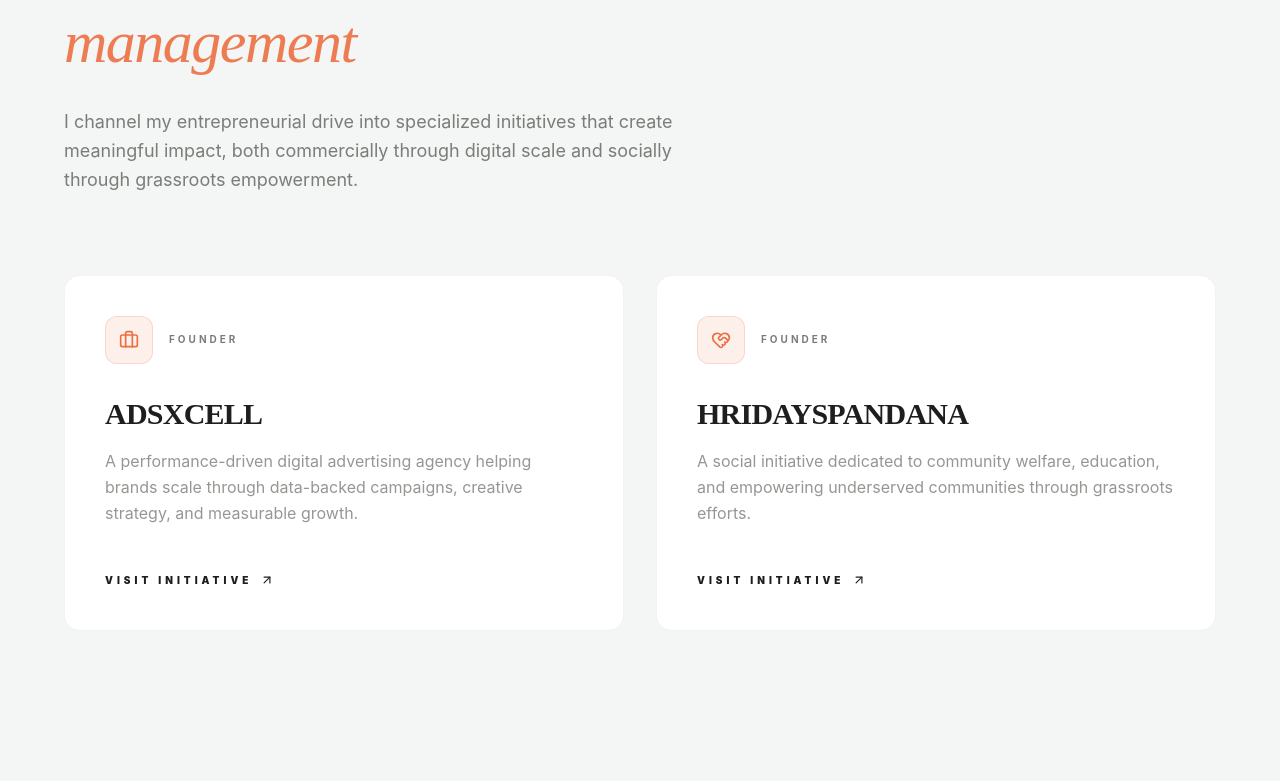
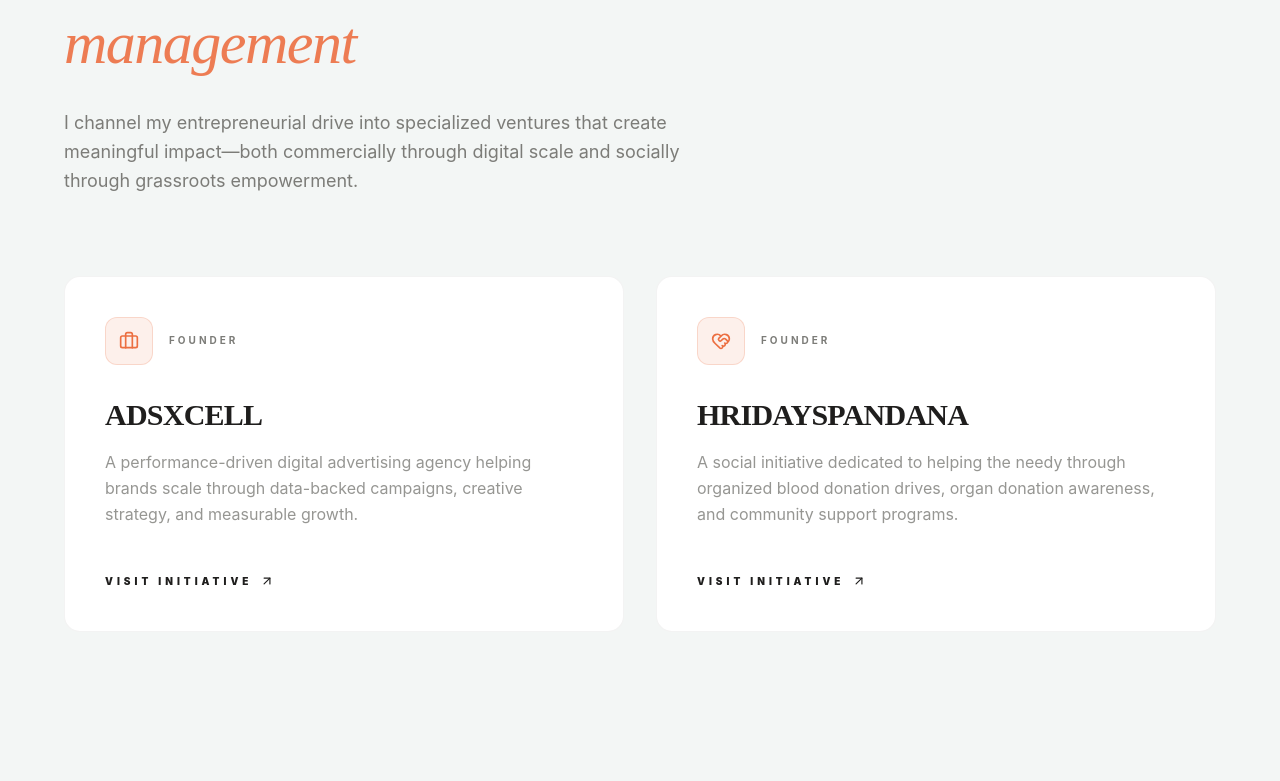
Before and after one commit to AbhiramanKuntimaddi/RP-Portfolio, a Next.js app: page / in a window 1280 px wide. Shown: the part 3159-3940 px from the top of the page. Built offline with nearby package versions, Linux system fonts and the light colour scheme.

Commit message:
Updated text in the Initiatives

```diff
--- a/app/components/Header.tsx
+++ b/app/components/Header.tsx
@@ -31,7 +31,7 @@ export default function Header() {
                     initial={{ opacity: 0, x: -20 }}
                     animate={{ opacity: 1, x: 0 }}
                     transition={{ duration: 1, ease: easeExpo }}>
-                    <Link href="/" className="group block relative z-[70]">
+                    <Link href="/" className="group block relative z-70">
                         <h1 className={`text-xl md:text-2xl font-display font-black tracking-tighter transition-colors duration-500 ${isOpen ? 'text-brand-onyx' : 'text-brand-onyx'}`}>
                             RAGHAV PUPPALA<span className="text-brand-accent group-hover:opacity-50 transition-opacity">.</span>
                         </h1>
@@ -67,7 +67,7 @@ export default function Header() {
 
                     <button
                         onClick={() => setIsOpen(!isOpen)}
-                        className="lg:hidden p-2 text-brand-onyx z-[70] focus:outline-none"
+                        className="lg:hidden p-2 text-brand-onyx z-70 focus:outline-none"
                     >
                         {isOpen ? <X className="w-6 h-6" /> : <Menu className="w-6 h-6" />}
                     </button>
@@ -81,7 +81,7 @@ export default function Header() {
                         animate={{ y: 0 }}
                         exit={{ y: "-100%" }}
                         transition={{ duration: 0.8, ease: easeExpo }}
-                        className="fixed inset-0 bg-brand-paper z-[60] flex flex-col justify-center px-8 lg:hidden"
+                        className="fixed inset-0 bg-brand-paper z-60 flex flex-col justify-center px-8 lg:hidden"
                     >
                         <div className="space-y-12">
                             <motion.p
--- a/app/components/Initiatives.tsx
+++ b/app/components/Initiatives.tsx
@@ -16,7 +16,7 @@ const initiatives = [
     title: "HridaySpandana",
     role: "Founder",
     description:
-			"A social initiative dedicated to community welfare, education, and empowering underserved communities through grassroots efforts.",
+      "A social initiative dedicated to helping the needy through organized blood donation drives, organ donation awareness, and community support programs.",
     icon: HeartHandshake,
     link: "https://hridayspandana.org/",
   },
@@ -26,17 +26,17 @@ export default function Initiatives() {
   const easeExpo = [0.19, 1, 0.22, 1] as const;
 
   return (
-		<section
-			id="initiatives"
-			className="relative bg-brand-paper py-24 md:py-32 px-6 md:px-16 overflow-hidden">
+    <section id="initiatives" className="relative bg-brand-paper py-24 md:py-32 px-6 md:px-16 overflow-hidden border-t border-brand-onyx/5">
       <div className="max-w-6xl mx-auto">
-				{/* HEADER SECTION - Synchronized Spacing */}
+
+        {/* HEADER SECTION */}
         <div className="mb-20 max-w-3xl">
           <motion.p
             initial={{ opacity: 0, x: -10 }}
             whileInView={{ opacity: 1, x: 0 }}
             viewport={{ once: true }}
-						className="mb-6 text-[10px] font-bold uppercase tracking-[0.5em] text-brand-accent font-sans">
+            className="mb-6 text-[10px] font-bold uppercase tracking-[0.5em] text-brand-accent font-sans"
+          >
             Initiatives
           </motion.p>
 
@@ -45,11 +45,9 @@ export default function Initiatives() {
             whileInView={{ opacity: 1, y: 0 }}
             viewport={{ once: true }}
             transition={{ duration: 0.8, ease: easeExpo }}
-						className="font-display text-4xl md:text-6xl tracking-tight text-brand-onyx leading-[1.1] mb-8 uppercase font-black">
-						Beyond Wealth{" "}
-						<span className="italic font-light text-brand-accent/90 lowercase">
-							Management
-						</span>
+            className="font-display text-4xl md:text-6xl tracking-tight text-brand-onyx leading-[1.1] mb-8 uppercase font-black"
+          >
+            Beyond Wealth <span className="italic font-light text-brand-accent/90 lowercase">Management</span>
           </motion.h2>
 
           <motion.p
@@ -57,14 +55,15 @@ export default function Initiatives() {
             whileInView={{ opacity: 1, y: 0 }}
             viewport={{ once: true }}
             transition={{ duration: 0.8, delay: 0.1, ease: easeExpo }}
-						className="text-lg leading-relaxed text-brand-muted font-sans max-w-2xl">
-						I channel my entrepreneurial drive into specialized initiatives that
-						create meaningful impact, both commercially through digital scale
-						and socially through grassroots empowerment.
+            className="text-lg leading-relaxed text-brand-muted font-sans max-w-2xl"
+          >
+            I channel my entrepreneurial drive into specialized ventures that create
+            meaningful impact—both commercially through digital scale and socially
+            through grassroots empowerment.
           </motion.p>
         </div>
 
-				{/* 2-COLUMN GRID - Matching Services/About Rhythm */}
+        {/* INITIATIVES GRID */}
         <div className="grid grid-cols-1 md:grid-cols-2 gap-6 lg:gap-8">
           {initiatives.map((item, index) => (
             <motion.div
@@ -73,8 +72,8 @@ export default function Initiatives() {
               whileInView={{ opacity: 1, y: 0 }}
               viewport={{ once: true }}
               transition={{ duration: 1, delay: index * 0.1, ease: easeExpo }}
-							className="group relative flex flex-col p-10 bg-white border border-brand-onyx/5 rounded-2xl transition-all duration-500 hover:border-brand-accent/40 hover:shadow-2xl">
-							{/* Top Row: Icon & Role Tag */}
+              className="group relative flex flex-col p-10 bg-white border border-brand-onyx/5 rounded-2xl transition-all duration-500 hover:border-brand-accent/40 hover:shadow-2xl"
+            >
               <div className="mb-8 flex items-center gap-4 relative z-10">
                 <div className="flex h-12 w-12 shrink-0 items-center justify-center rounded-xl bg-brand-accent/10 border border-brand-accent/20 text-brand-accent transition-all duration-500 group-hover:scale-110 group-hover:bg-brand-accent group-hover:text-white">
                   <item.icon className="h-5 w-5" />
@@ -85,8 +84,7 @@ export default function Initiatives() {
                 </span>
               </div>
 
-							{/* Title & Description */}
-							<div className="relative z-10 grow">
+              <div className="relative z-10 flex-grow">
                 <h3 className="mb-4 text-2xl md:text-3xl font-display font-black text-brand-onyx uppercase group-hover:text-brand-accent transition-colors">
                   {item.title}
                 </h3>
@@ -96,14 +94,14 @@ export default function Initiatives() {
                 </p>
               </div>
 
-							{/* Visit Link - Custom Slide Animation */}
               <div className="mt-auto relative z-10">
                 <a
                   href={item.link}
                   target="_blank"
                   rel="noopener noreferrer"
-									className="inline-flex items-center gap-2 text-[10px] font-black uppercase tracking-[0.4em] text-brand-onyx transition-all duration-300 group-hover:text-brand-accent">
-									<span className="relative overflow-hidden inline-block h-3.5">
+                  className="inline-flex items-center gap-2 text-[10px] font-black uppercase tracking-[0.4em] text-brand-onyx transition-all duration-300 group-hover:text-brand-accent"
+                >
+                  <span className="relative overflow-hidden inline-block h-[14px]">
                     <span className="block transition-transform duration-500 group-hover:-translate-y-full">
                       Visit Initiative
                     </span>
@@ -115,7 +113,6 @@ export default function Initiatives() {
                 </a>
               </div>
 
-							{/* Hover Decorative Accent */}
               <div className="absolute inset-0 rounded-2xl bg-linear-to-br from-brand-accent/5 to-transparent opacity-0 group-hover:opacity-100 transition-opacity duration-700 pointer-events-none" />
             </motion.div>
           ))}
```
Lines whose indentation alone changed are shown as unchanged.
